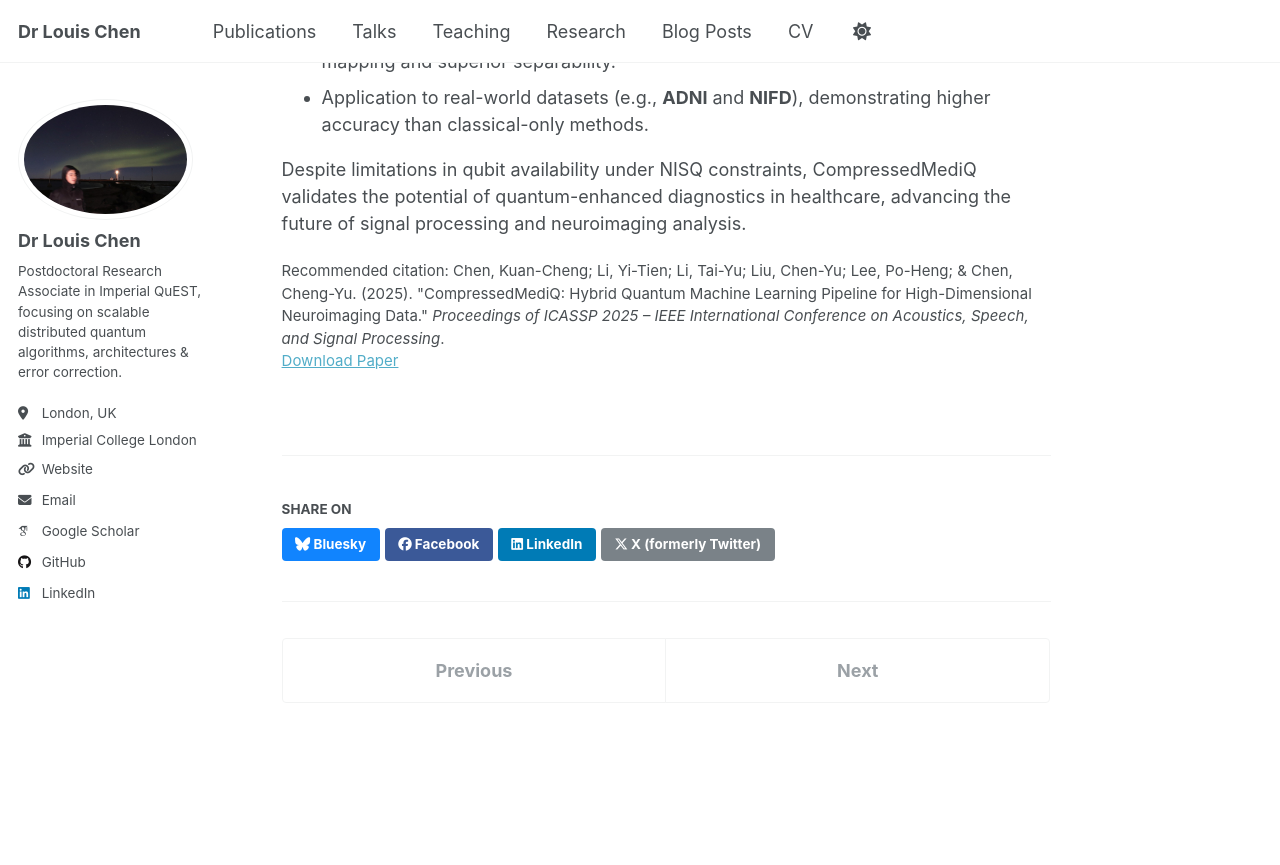
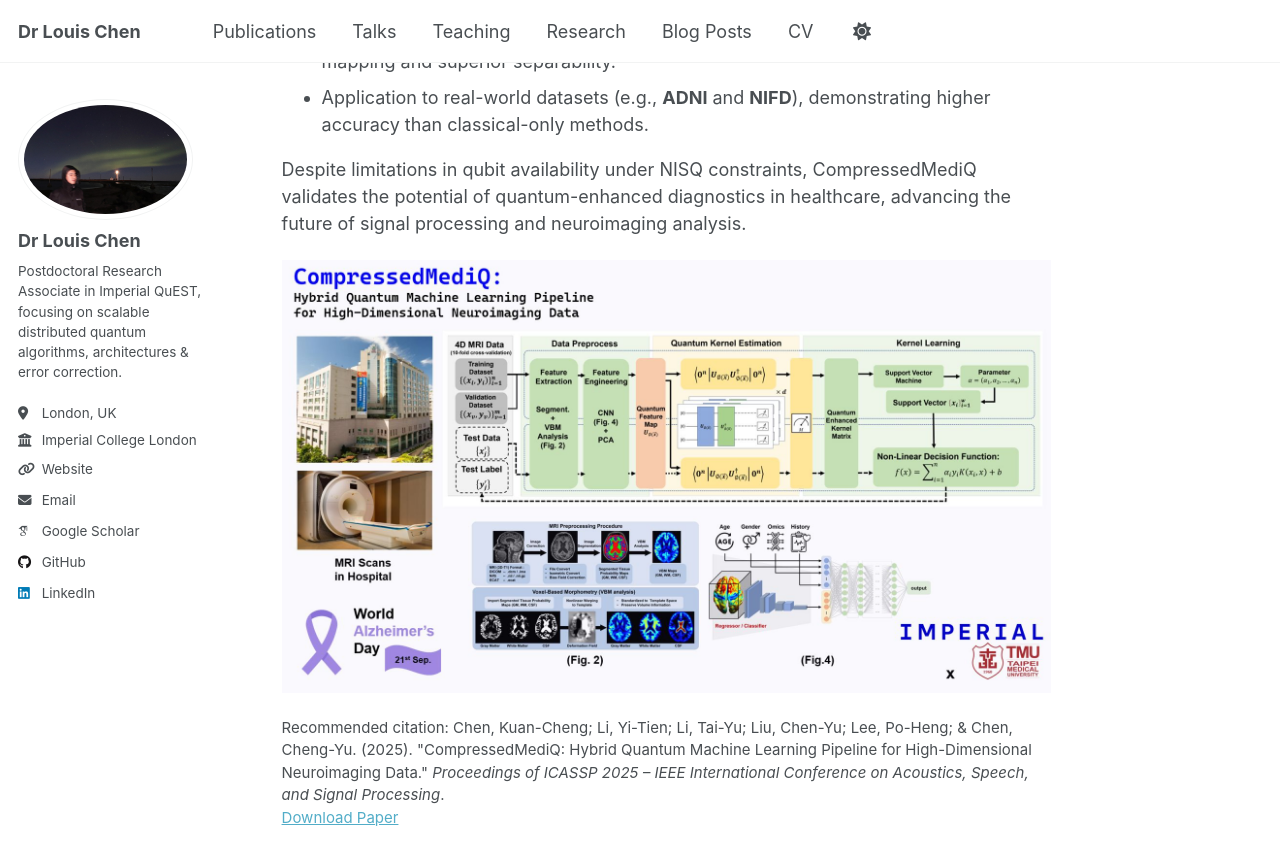
Before and after one commit to Louisanity/louisanity.github.io, a Jekyll site: the page built from _publications/2025-04-06-conference-CompressedMediQ-number-1.md, in a window 1280 px wide and 900 px high, scrolled down 397 px. Shown: the top 865 px of the window. Built offline with Jekyll 4.4.1, drawn with Linux system fonts in a browser that asks for light colours; some web fonts are replaced.

Commit message:
Update 2025-04-06-conference-CompressedMediQ-number-1.md

```diff
--- a/_publications/2025-04-06-conference-CompressedMediQ-number-1.md
+++ b/_publications/2025-04-06-conference-CompressedMediQ-number-1.md
@@ -17,3 +17,5 @@ citation: 'Chen, Kuan-Cheng; Li, Yi-Tien; Li, Tai-Yu; Liu, Chen-Yu; Lee, Po-Heng
 * Application to real-world datasets (e.g., **ADNI** and **NIFD**), demonstrating higher accuracy than classical-only methods.
 
 Despite limitations in qubit availability under NISQ constraints, CompressedMediQ validates the potential of quantum-enhanced diagnostics in healthcare, advancing the future of signal processing and neuroimaging analysis.
+
+![Figure: CompressedMediQ pipeline integrating classical pre-processing, QSVM classification, and neuroimaging data from hospital MRI.](https://louisanity.github.io/images/compressmediq.jpeg)
```
